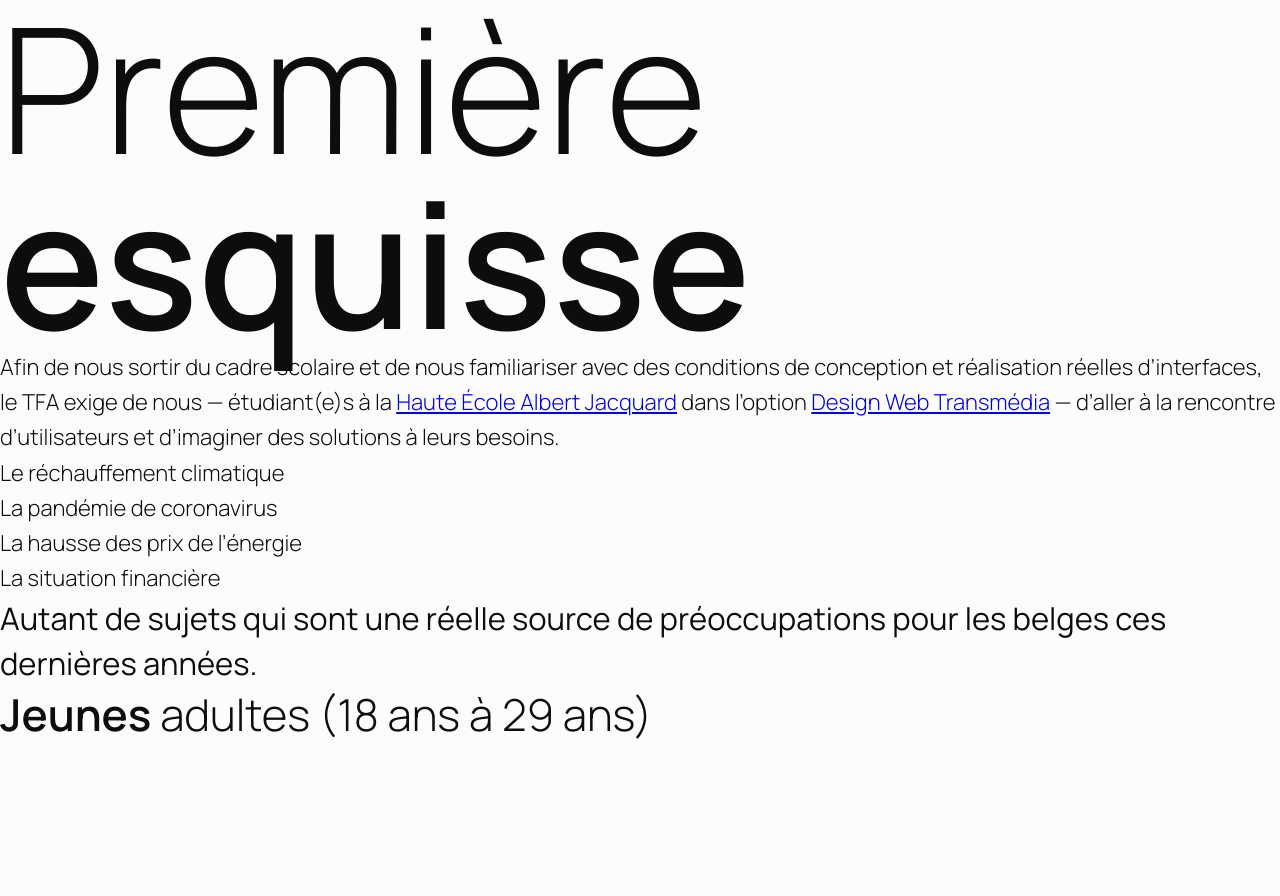
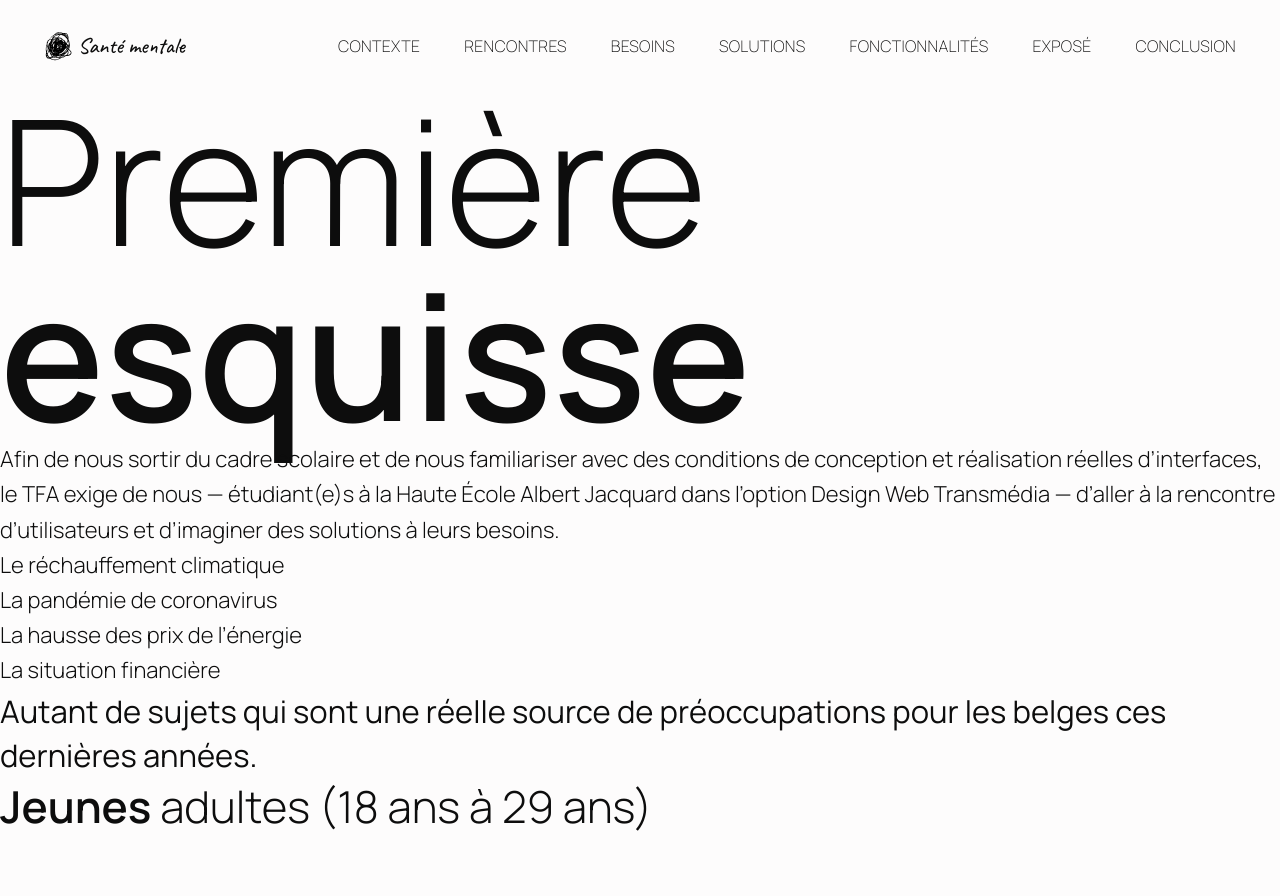
Before and after one commit to floppy3/TFA, a website: page src/index.html in a window 1280 px wide. Shown: the top 896 px of the page. Drawn offline with Linux system fonts and the light colour scheme.

Commit message:
version 1 burger menu +responsive

```diff
--- a/src/index.html
+++ b/src/index.html
@@ -1,23 +1,62 @@
 <!DOCTYPE html>
 <html lang="fr">
 <head>
-  <title>TFA - La santé mentale - Florence Lambert - DWT - HEAJ</title>
   <meta charset="UTF-8" />
   <meta http-equiv="X-UA-Compatible" content="IE=edge">
-
-  <meta name="description" content="">
-  <!-- Meta Partage -->
-  <!-- Favicon -->
   <meta name="viewport" content="width=device-width, initial-scale=1">
 
+  <meta name="description" content="Site web de présentation des démarches, échanges et réflexions menées par Florence Lambert dans le cadre du TFA dans l'option DWT à la Haute Ecole Albert Jacquart">
+  <!-- Meta Partage -->
+  <meta property="og:site_name" content="TFA Santé mentale Florence Lambert">
+    <meta property="og:title" content="TFA - Santé mentale - Florence Lambert - DWT - HEAJ">
+    <meta property="og:description" content="Site web de présentation des démarches, échanges et réflexions menées par Florence Lambert dans le cadre du TFA dans l'option DWT à la Haute Ecole Albert Jacquart">
+    <meta property="og:type" content="website">
+    <meta property="og:url" content="http://www.florence-lambert.be/projets/tfa/index.html">
+    <meta property="og:image" content="#">
+    <meta property="og:image:width" content="1800">
+    <meta property="og:image:height" content="945">
+
+  <title>TFA - La santé mentale - Florence Lambert - DWT - HEAJ</title>
+   <!-- Favicon -->
+   <link rel="icon" type="image/svg" href="https://florence-lambert.be/projets/tfa/assets/images/logo.svg">
   <link rel="stylesheet" href="styles/app.css">
-
   <script src="scripts/app.js" defer></script>
 </head>
 <body>
 
   <header>
-
+    <nav class="menu">
+      <div class="menu__logo">
+        <a href="index.html">
+          <img class="logo" src="assets/images/logo.svg"></img>
+          Santé mentale
+        </a>
+      </div>
+      <button class="menu__burger">Menu</button>
+      <ul class="menu__list">
+        <li class="menu__el">
+          <a href="#a1">Contexte</a>
+        </li>
+        <li class="menu__el">
+          <a href="#a2">Rencontres</a>
+        </li>
+        <li class="menu__el">
+          <a href="#a3">Besoins</a>
+        </li>
+        <li class="menu__el">
+          <a href="#a4">Solutions</a>
+        </li>
+        <li class="menu__el">
+          <a href="#a5">Fonctionnalités</a>
+        </li>
+        <li class="menu__el">
+          <a href="#a6">Exposé</a>
+        </li>
+        <li class="menu__el">
+          <a href="#a7">Conclusion</a>
+        </li>
+      </ul>
+    </nav>
   </header>
   <main>
       <section>
--- a/src/scripts/app.js
+++ b/src/scripts/app.js
@@ -1 +1,14 @@
-console.info('Hello world');
+"use strict" ;
+
+let menuBurger = document.querySelector('.menu__burger');
+menuBurger.addEventListener('click',toggleNavigation);
+
+function toggleNavigation(){
+    if(document.body.hasAttribute("data-menu")){
+        document.body.removeAttribute("data-menu");
+        menuBurger.innerHTML = "Menu";
+    }else{
+        document.body.setAttribute("data-menu", true);
+        menuBurger.innerHTML = "Close";
+    }
+}
--- a/src/styles/app.scss
+++ b/src/styles/app.scss
@@ -1,2 +1,73 @@
 @import 'utils/variables';
 @import 'components/type';
+
+*{
+    margin: 0;
+    padding: 0;
+  }
+ul{
+    padding: 0;
+    list-style: none;
+}
+li{
+    list-style-type: none;
+}
+.logo{
+    width: 28px;
+}
+
+.menu{
+    display: flex;
+    padding: 20.5px 28px;
+    justify-content: space-between;
+    @media (min-width: $q-desktop){
+        padding: 28.5px 44px;
+    }
+    &__logo a{
+        display: flex;
+        align-items: center;
+        gap: 6px;
+    }
+    &__burger{
+        z-index: 51;
+        @media (min-width: $q-desktop){
+            display: none;
+        }
+    }
+    &__list{
+        position: fixed;
+        background-color: $c-bg;
+        line-height: normal;
+        width: 100%;
+        height: 100%;
+        top: 0;
+        left: 100%;
+        display: flex;
+        flex-direction: column;
+        justify-content: space-evenly;
+        align-items: center;
+        z-index: 50;
+        transition: transform 0.4s ease-out;
+        @media (min-width: $q-desktop){
+            position: relative;
+            background: none;
+            width: auto;
+            height: auto;
+            left: 0;
+            flex-direction: initial;
+            gap: 44px;
+        }
+    }
+    /* &__el{
+        opacity: 0;
+    } */
+}
+
+body[data-menu] .menu__list {
+    transform: translateX(-100%);
+    transition: transform 0.5s ease-in-out;
+}
+/* body[data-menu] .menu__el{
+     transform:translateX(0);
+    opacity: 1;
+} */
--- a/src/styles/components/_type.scss
+++ b/src/styles/components/_type.scss
@@ -1,17 +1,19 @@
 @use '../utils/variables' as v;
 @import url('https://fonts.googleapis.com/css2?family=Caveat:wght@400;500;600;700&family=Manrope:wght@200;300;400;500;600;700&display=swap');
-*{
-  margin: 0;
-  padding: 0;
-}
 
 body {
   font-family: 'Manrope', sans-serif;
   font-size: var(--text);
   font-weight: 300;
   line-height: 1.55;
+  font-style: normal;
   color: $c-text;
   background-color: $c-bg;
+  a{
+    text-decoration: none;
+    cursor: pointer;
+    color: $c-text;
+  }
 }
 .title{
   font-size: var(--title);
@@ -46,6 +48,19 @@ body {
   font-size: var(--legend);
   font-style: normal;
 }
+
+.menu{
+  &__logo{
+    font-family: 'Caveat', cursive;
+    font-weight: 500;
+  }
+  &__el{
+    font-weight: 200;
+    text-transform: uppercase;
+    letter-spacing: 0.02em;
+  }
+}
+
 @media (min-width: $q-desktop){
   body{
     line-height: 1.6;
@@ -55,6 +70,11 @@ body {
       line-height: 1;
     }
   }
+  .menu{
+    &__el{
+      font-size: var(--legend);
+    }
+  }
 }
 
 /* font-family: 'Caveat', cursive; */
--- a/src/styles/utils/_variables.scss
+++ b/src/styles/utils/_variables.scss
@@ -9,7 +9,7 @@
     $c-fifth: #F2F2F2;
     /* MEDIA QUERIES */
     $q-tablet: 800px;
-    $q-desktop: 1000px;
+    $q-desktop: 1200px;
 
     /* TEXTS */
 :root{
```
Also changed, not shown: src/assets/images/logo-heaj.png (deleted), src/assets/images/logo.svg (added), src/styles/app.css.
